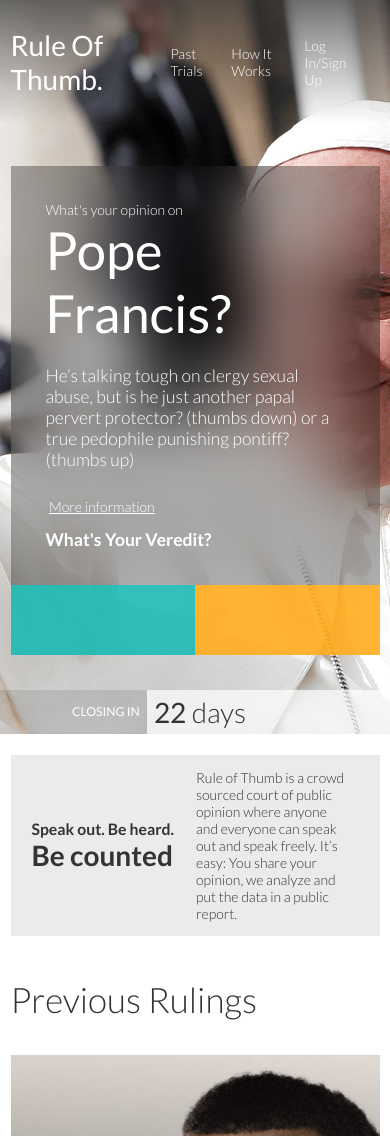
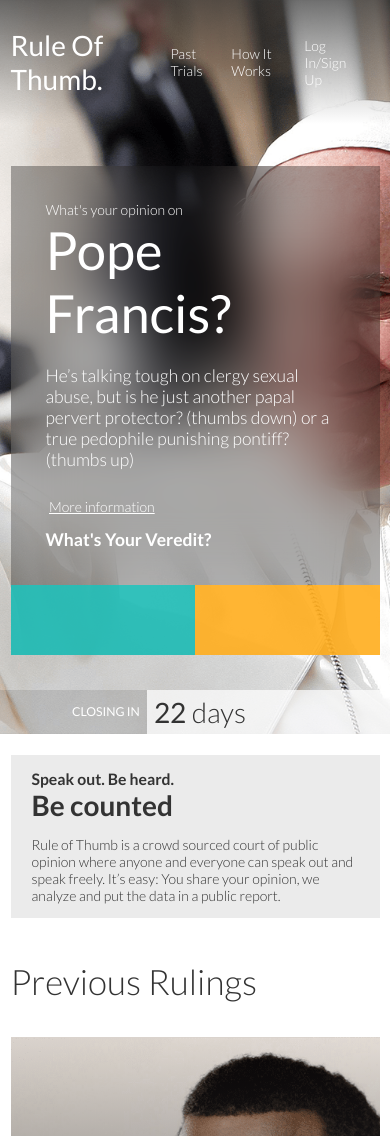
Before and after one commit to CalaoJuanPablo/ui-test-frontend, a Next.js app: page / in a window 390 px wide. Shown: the top 1136 px of the page. Built offline with nearby package versions, Linux system fonts and the light colour scheme.

Commit message:
style description banner responsive

```diff
--- a/src/components/DescriptionBanner/DescriptionBanner.module.scss
+++ b/src/components/DescriptionBanner/DescriptionBanner.module.scss
@@ -1,11 +1,17 @@
 @import '../../../scss/variables.scss';
+@import '../../../scss/mixins.scss';
 
 .DescriptionBanner {
-  display: flex;
-  align-items: center;
   width: 100%;
   background-color: $gray;
   padding: 1rem 1.5rem;
+  display: grid;
+  grid-template-columns: 1fr 1.5rem;
+  row-gap: 1rem;
+
+  @include media(sm) {
+    grid-template-columns: 11.25rem 1fr 1.5rem;
+  }
 
   &__title {
     width: 11.25rem;
@@ -19,13 +25,24 @@
   }
 
   &__description {
-    padding-left: 0.5rem;
-    padding-right: 0.5rem;
     font-weight: 300;
+    grid-column: 1 / span 2;
+
+    @include media(sm) {
+      grid-column: 2 / span 1;
+    }
   }
 
   &__close {
     cursor: pointer;
     font-size: 1.5rem;
+    grid-column: 2 / span 1;
+    grid-row: 1 / span 1;
+    text-align: right;
+
+    @include media(sm) {
+      grid-column: 3 / span 1;
+      align-self: center;
+    }
   }
 }
```
